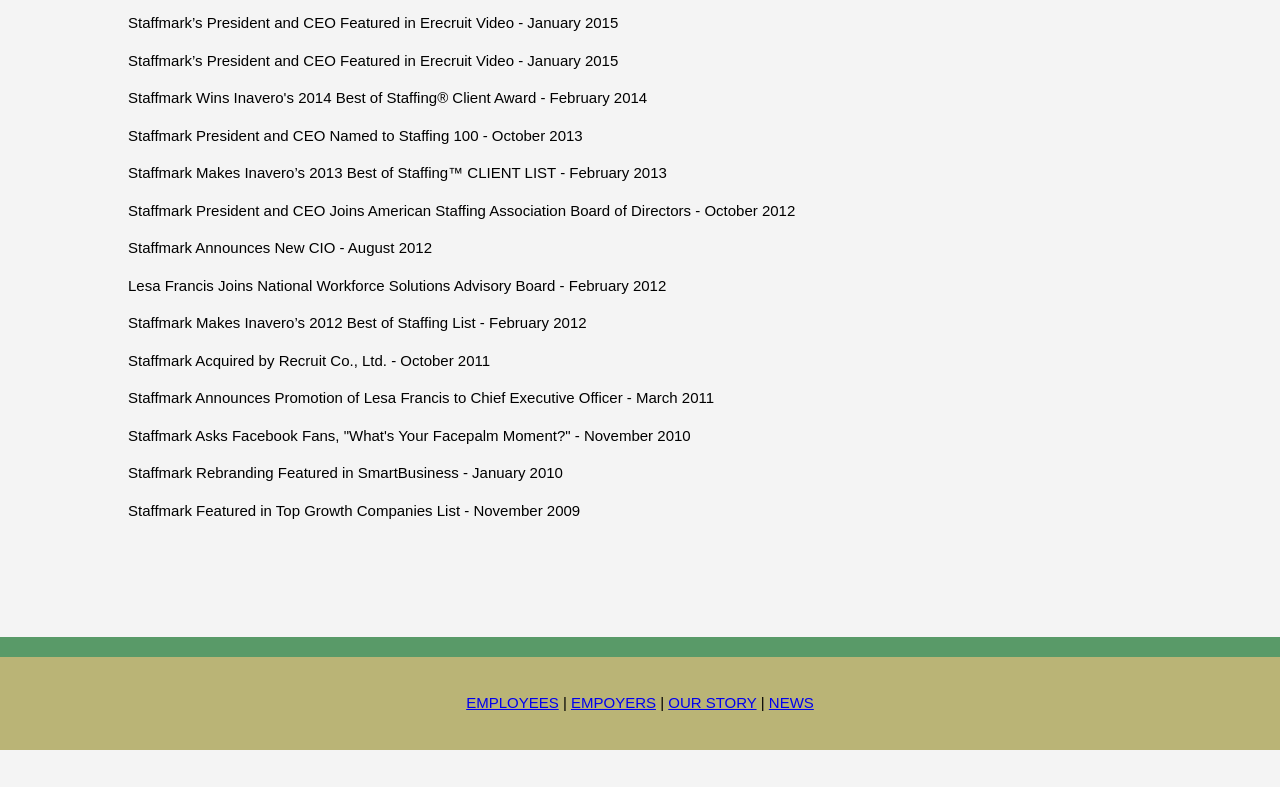
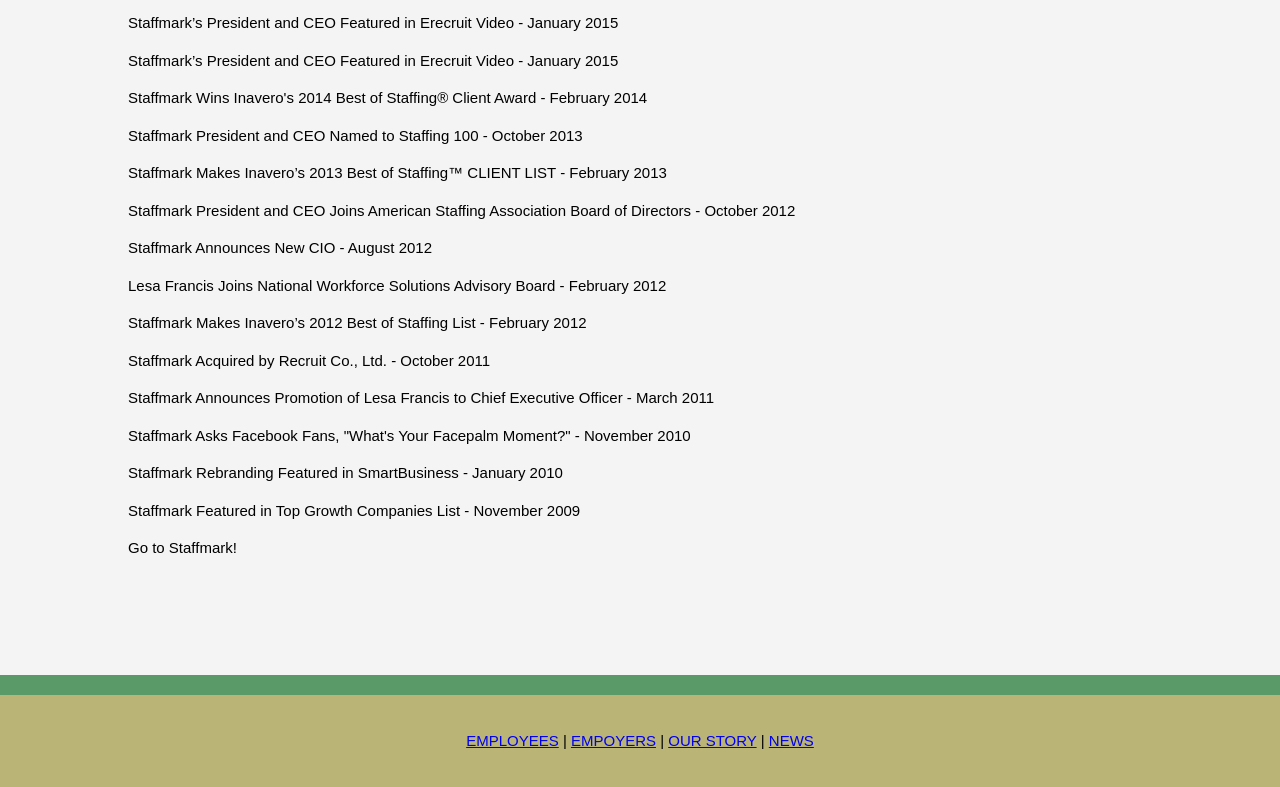
Before and after one commit to fodhil1/fodhil-project, a plain HTML site: page news.html in a window 1280 px wide. Shown: the part 600-1387 px from the top of the page. Before the commit the page ends 1350 px from the top, so only its background shows below. Drawn offline with Linux system fonts and the light colour scheme.

Commit message:
new commit to the project

```diff
--- a/js/script.js
+++ b/js/script.js
@@ -3,3 +3,5 @@
 var elements = document.getElementsByClassName("search");
 
 console.log(elements);
+
+jQuery(".warning").(show);
--- a/news.html
+++ b/news.html
@@ -79,6 +79,9 @@
   <p>Staffmark Asks Facebook Fans, "What's Your Facepalm Moment?" - November 2010</p>
   <p>Staffmark Rebranding Featured in SmartBusiness - January 2010</p>
   <p>Staffmark Featured in Top Growth Companies List - November 2009</p>
+  <p class="warning">
+    <span>Go to Staffmark!</span>
+  </p>
 </div>
 </div>
 <!-- here starts the aside section  -->
```
